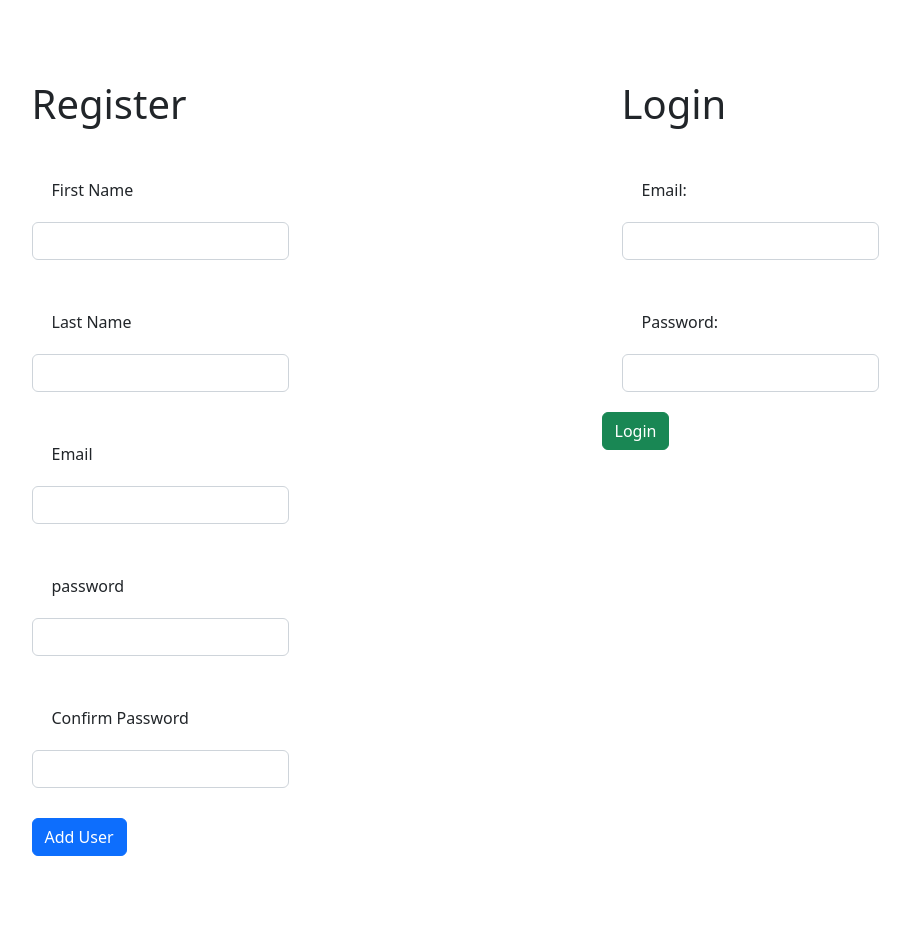
After one commit to Christian729/crunchyroll-project, a Flask app: page /logpage in a window 1280 px wide. The commit adds this page. Shown: the whole page, without its empty margins (185-1095 px from the left). Run offline with Flask 2, Linux system fonts and the light colour scheme.

Commit message:
login button + page added

```diff
--- a/crunchyroll-app/flask_app/__init__.py
+++ b/crunchyroll-app/flask_app/__init__.py
@@ -1,3 +1,3 @@
-from flask import Flask
+from flask  import Flask
 app = Flask(__name__)
 app.secret_key = "hey brooke"
--- a/crunchyroll-app/flask_app/controllers/users.py
+++ b/crunchyroll-app/flask_app/controllers/users.py
@@ -1,6 +1,8 @@
 from flask_app import app
-
-from flask import render_template, redirect
+import re
+from flask_bcrypt import Bcrypt
+bcrypt = Bcrypt(app)
+from flask import render_template, redirect, session, request, flash
 
 from flask_app.models.user import User
 
@@ -8,3 +10,39 @@ from flask_app.models.user import User
 @app.route('/')
 def index():
     return render_template('index.html')
+
+@app.route('/register', methods=['POST'])
+def register():
+    if not User.validate_user(request.form):
+        return redirect('/register')
+    data ={
+        'first_name': request.form['first_name'],
+        'last_name': request.form['last_name'],
+        'email': request.form['email'],
+        'password': bcrypt.generate_password_hash(request.form['password'])
+    }
+    id = User.Save(data)
+    session['user_id'] = id
+    return redirect('/dashboard')
+
+@app.route('/login', methods=['POST'])
+def login():
+    user= User.get_by_email(request.form)
+
+    if not user:
+        flash("Invalid Email", "login")
+        return redirect('/')
+    if not bcrypt.check_password_hash(user.password, request.form['password']):
+        flash("Invalid Password", "login")
+        return redirect('/')
+    session['user_id'] = user.id
+    return redirect('/dashboard')
+
+@app.route('/logout')
+def logout():
+    session.clear()
+    return redirect("/")
+
+@app.route('/logpage')
+def logpage():
+    return render_template('login.html')
--- a/crunchyroll-app/flask_app/templates/index.html
+++ b/crunchyroll-app/flask_app/templates/index.html
@@ -16,7 +16,8 @@
         <div><h2>Browse</h2></div>
         <div><h2>History</h2></div>
         <div><h2>Searchbar</h2></div>
-        <div><h2>Login</h2></div>
+        <div><a href="/logpage"><h2>Login</h2></a></div>
+        <!-- we need to make this login a link/button and make it redirect towards the login/registration -->
     </div>
     <!-- Here I wanna make one of those sliding banners that they have in normal streaming services
     and Im just gonna put funny stuff here and there. I wanna focus on the functionality and the serious stuff
--- /dev/null
+++ b/crunchyroll-app/flask_app/templates/login.html
@@ -0,0 +1,72 @@
+<!DOCTYPE html>
+<html lang="en">
+<head>
+    <meta charset="UTF-8">
+    <meta http-equiv="X-UA-Compatible" content="IE=edge">
+    <link rel="stylesheet" href="{{ url_for('static', filename='/css/style.css') }}">
+    <!-- CSS only -->
+    <link href="https://cdn.jsdelivr.net/npm/bootstrap@5.2.0/dist/css/bootstrap.min.css" rel="stylesheet" integrity="sha384-gH2yIJqKdNHPEq0n4Mqa/HGKIhSkIHeL5AyhkYV8i59U5AR6csBvApHHNl/vI1Bx" crossorigin="anonymous">
+    <meta name="viewport" content="width=device-width, initial-scale=1.0">
+    <title>Document</title>
+</head>
+<body>
+    <!-- first off, im going to be making a login and Registration form, which any good website should have. -->
+    <div class="d-flex justify-content-around">
+        <form action=" /register" method="post">
+        <h1>Register</h1>
+        <div class="form-group">
+            {% with messages = get_flashed_messages(category_filter=['register']) %}     <!-- declare a variable called messages -->
+                {% if messages %}                            <!-- check if there are any messages -->
+                    {% for message in messages %}            <!-- loop through the messages -->
+                        <p>{{message}}</p>                   <!-- display each message in a paragraph tag -->
+                    {% endfor %}
+                {% endif %}
+            {% endwith %}
+            <label for="first_name">First Name</label>
+            <input type="text" name="first_name" class="form-control">
+        </div>
+        <div class="form-group">
+            <label for="last_name">Last Name</label>
+            <input type="text" name="last_name" class="form-control">
+        </div>
+        <div class="form-group">
+            <label for="email">Email</label>
+            <input type="text" name="email" class="form-control">
+        </div>
+        <div class="form-group">
+            <label for="password">password</label>
+            <input type="password" name="Password" class="form-control">
+        </div>
+        <div>
+            <label for="confirm">Confirm Password</label>
+            <input type="password" name="confirm" class="form-control">
+        </div>
+        <div class="form-group">
+            <input type="submit" value="Add User" class="btn btn-primary" >
+        </div>
+        </form>
+
+        <form action="/login" method="post">
+        <H1>Login</H1>
+        {% with messages = get_flashed_messages(category_filter=['login']) %}     <!-- declare a variable called messages -->
+            {% if messages %}                            <!-- check if there are any messages -->
+                {% for message in messages %}            <!-- loop through the messages -->
+                    <p>{{message}}</p>                   <!-- display each message in a paragraph tag -->
+                {% endfor %}
+            {% endif %}
+        {% endwith %}
+        <div class="form-group">
+            <label for="email">Email:</label>
+            <input type="text" name="email" class="form-control">
+        </div>
+        <div class="form-group">
+            <label for="password">Password:</label>
+            <input type="password" name="password" class="form-control">
+        </div>
+        <input type="submit" value="Login" class="btn btn-success">
+        </form>
+
+    </div>
+
+</body>
+</html>
```
Also changed, not shown: crunchyroll-app/flask_app/models/user.py (+39 -1 lines), crunchyroll-app/flask_app/templates/dash.html (added, +12 -0 lines).
